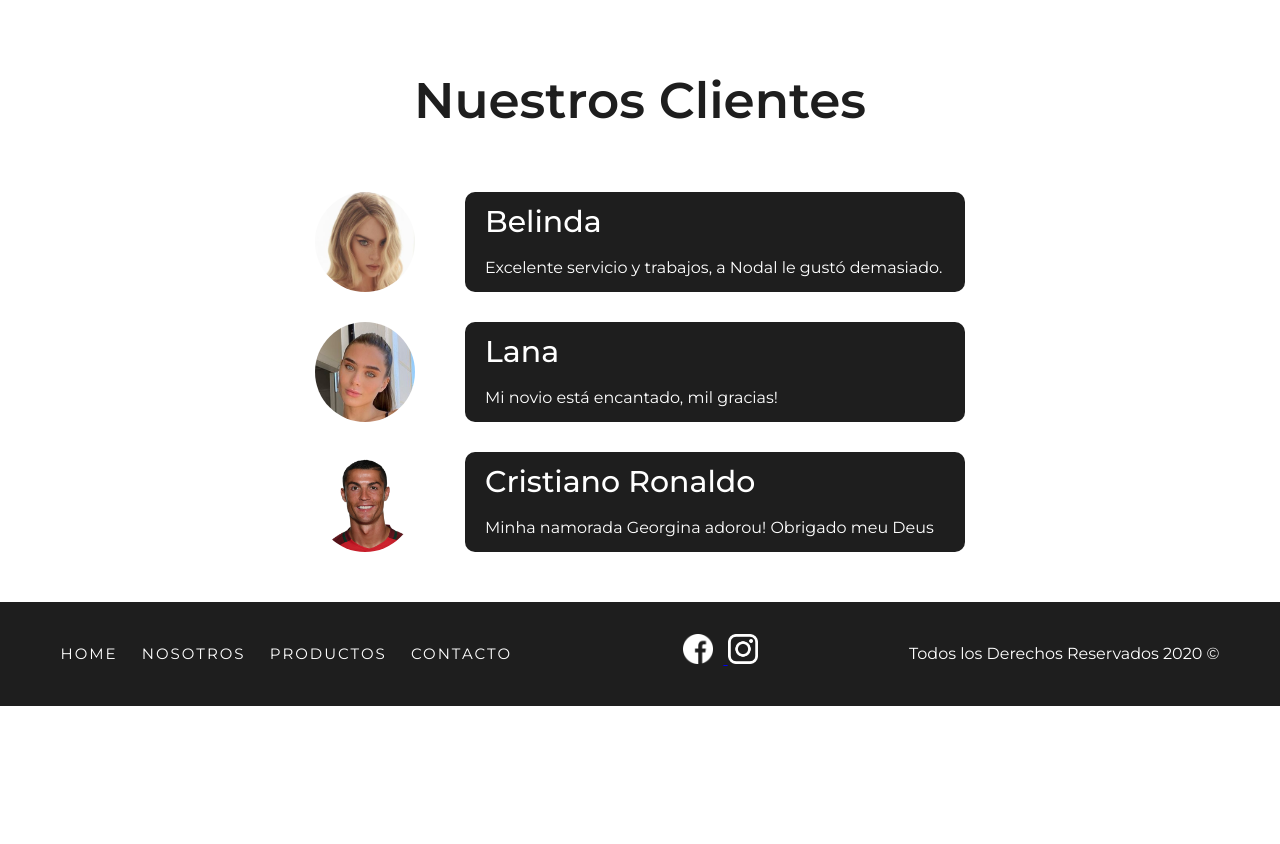
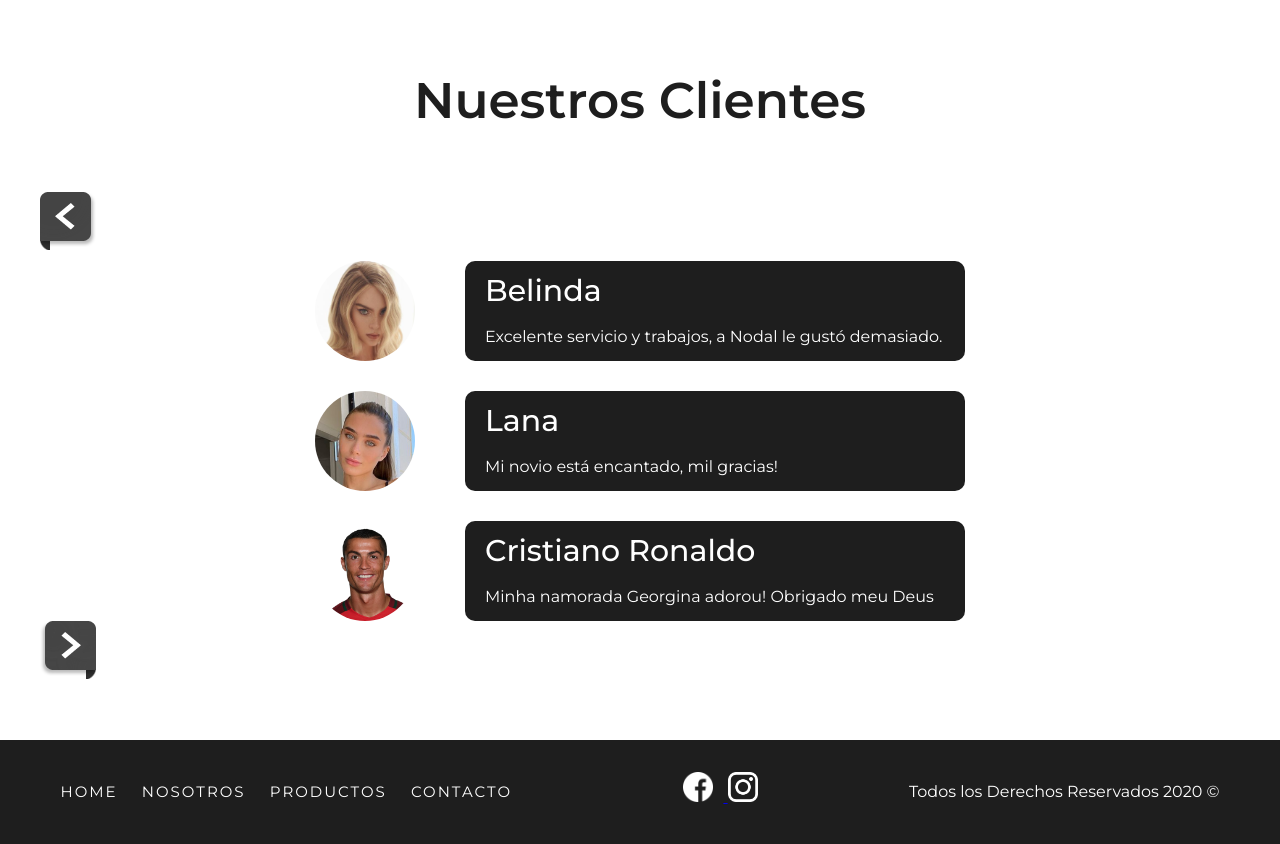
Before and after one commit to jdanielh24/MapasEstelaresLaguna, a PHP site: page / in a window 1280 px wide. Shown: the part 2799-3643 px from the top of the page. Before the commit the page ends 3505 px from the top, so only its background shows below. Run offline with PHP 8.4, Linux system fonts and the light colour scheme.

Commit message:
editIndex

```diff
--- a/index.php
+++ b/index.php
@@ -9,6 +9,12 @@
     <link href="https://fonts.googleapis.com/css2?family=Montserrat:wght@400;500;600&display=swap" rel="stylesheet">
     <link rel="stylesheet" href="css/normalize.css">
     <link rel="stylesheet" href="css/styles.css">
+    <script
+        src="https://code.jquery.com/jquery-3.5.1.js"
+        integrity="sha256-QWo7LDvxbWT2tbbQ97B53yJnYU3WhH/C8ycbRAkjPDc="
+        crossorigin="anonymous">
+    </script>
+    <script src="js/main.js"></script>
     <title>M-E Laguna</title>
 </head>
 
@@ -49,7 +55,11 @@
     <section class="contenedor opiniones">
         <h2 class="fw-600">Nuestros Clientes</h2>
 
-        <div class="cont-opinion">
+        <div class="slider-outer">
+            <img src="img/arrow-left.png" class="prev" alt="Prev">
+
+            <div class="slider-inner">
+                <div class="cont-opinion active">
                     <img src="img/Belinda.PNG" alt="cliente1">
                     <div class="cont-op-texto">
                         <h3 class="fw-500">Belinda</h3>
@@ -72,6 +82,13 @@
                         <p>Minha namorada Georgina adorou! Obrigado meu Deus</p>
                     </div>
                 </div>
+            </div>
+
+            <img src="img/arrow-right.png" class="next" alt="Next">
+
+        </div>
+
+
     </section>
 
     <?php include ('layout/footer.php'); ?>
```
Also changed, not shown: img/arrow-left.png (added), img/arrow-right.png (added), js/main.js (added). Lines whose indentation alone changed are shown as unchanged.
